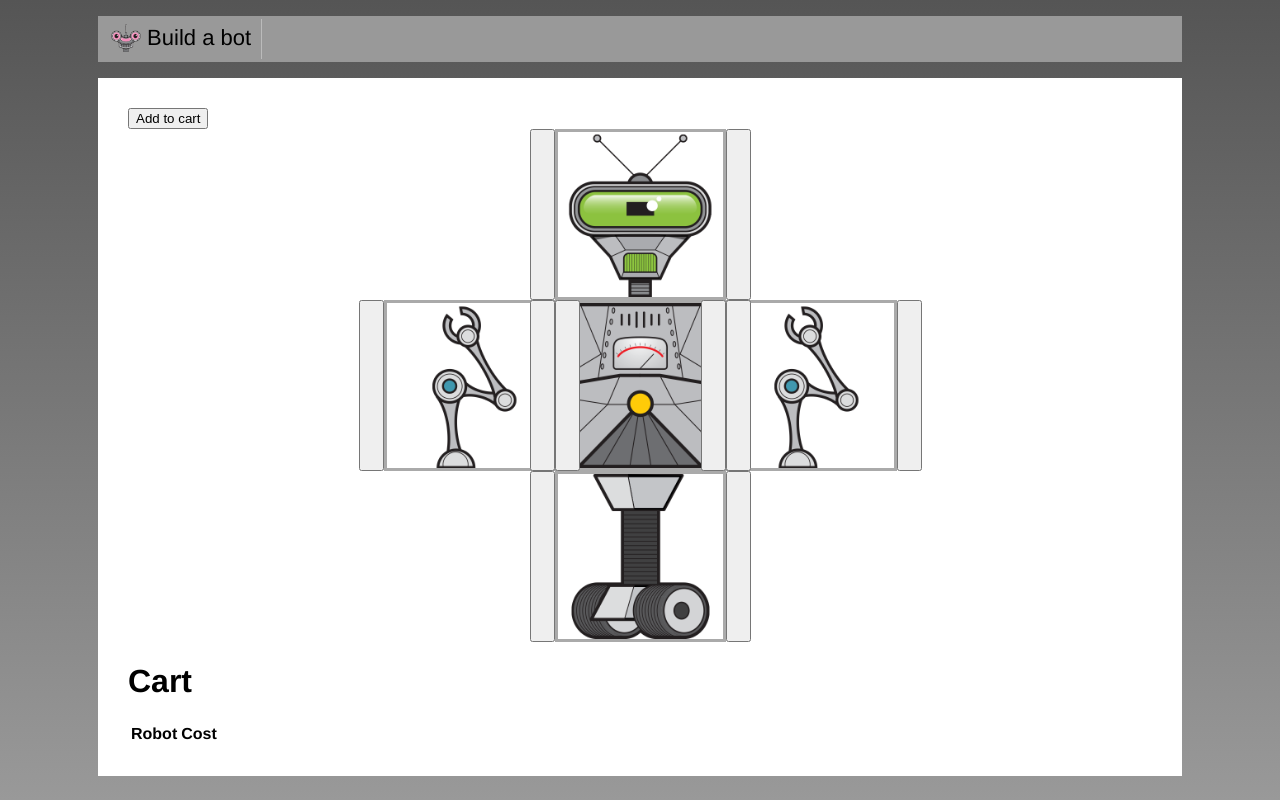
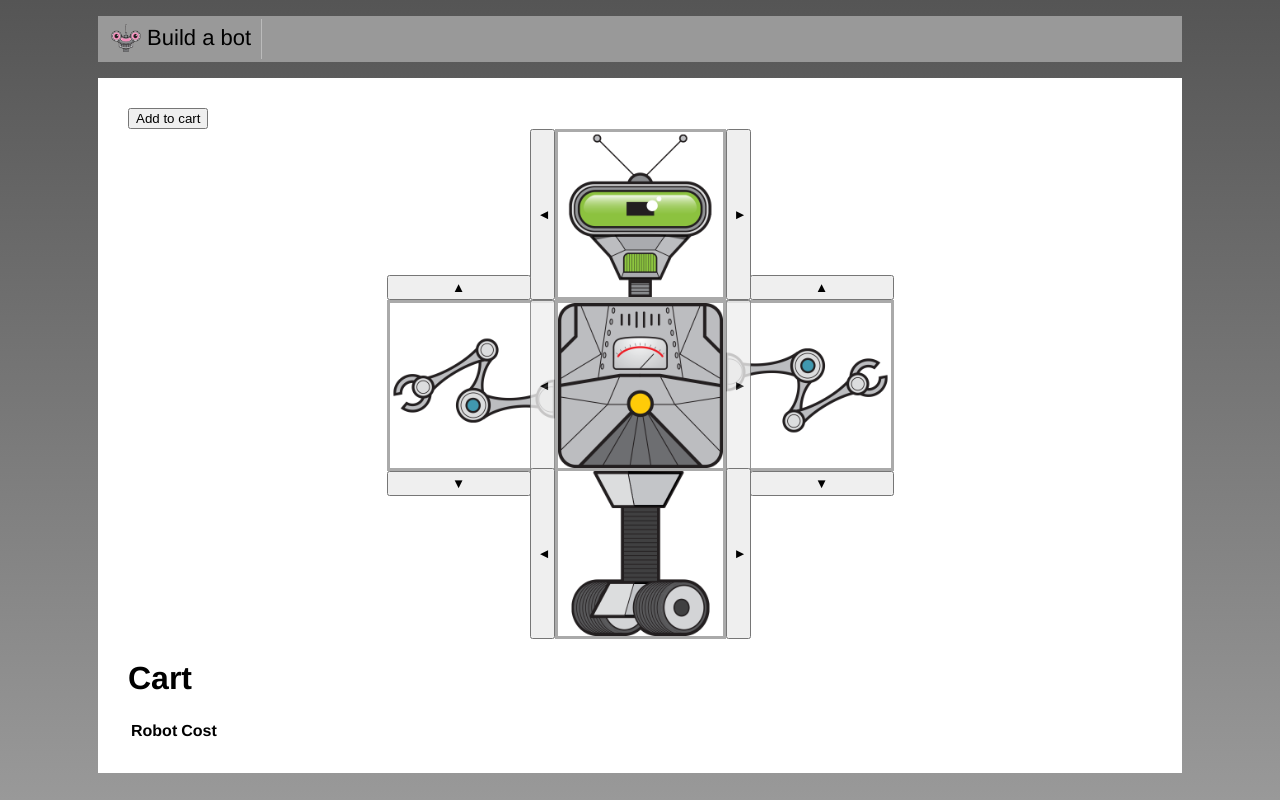
Before and after one commit to jasperkennis/learning-vue-2, a Vue app in the folder build-a-bot/: page / in a window 1280 px wide. Built offline with nearby package versions, Linux system fonts and the light colour scheme.

Commit message:
set popsition using prop

```diff
--- a/build-a-bot/src/build/PartSelector.vue
+++ b/build-a-bot/src/build/PartSelector.vue
@@ -1,5 +1,5 @@
 <template>
-  <div class="part">
+  <div class="part" :class="position">
     <img :src="selectedPart.src" title="arm"/>
     <button @click="selectPreviousPart()" class="prev-selector"></button>
     <button @click="selectNextPart()" class="next-selector"></button>
@@ -22,7 +22,7 @@ export default {
   data() {
     return { selectedPartIndex: 0 };
   },
-  props: ['parts'],
+  props: ['parts', 'position'],
   computed: {
     selectedPart() {
       return this.parts[this.selectedPartIndex];
--- a/build-a-bot/src/build/RobotBuilder.vue
+++ b/build-a-bot/src/build/RobotBuilder.vue
@@ -6,15 +6,25 @@
         {{selectedRobot.head.title}}
         <span v-if="selectedRobot.head.onSale" class="sale">Sale!</span>
       </div> -->
-      <PartSelector :parts="availableParts.heads" />
+      <PartSelector
+        :parts="availableParts.heads"
+        position="top" />
     </div>
     <div class="middle-row">
-      <PartSelector :parts="availableParts.arms" />
-      <PartSelector :parts="availableParts.torsos" />
-      <PartSelector :parts="availableParts.arms" />
+      <PartSelector
+        :parts="availableParts.arms"
+        position="left" />
+      <PartSelector
+        :parts="availableParts.torsos"
+        position="center" />
+      <PartSelector
+        :parts="availableParts.arms"
+        position="right" />
     </div>
     <div class="bottom-row">
-      <PartSelector :parts="availableParts.bases" />
+      <PartSelector
+        :parts="availableParts.bases"
+        position="bottom" />
     </div>
     <div>
       <h1>Cart</h1>
```
